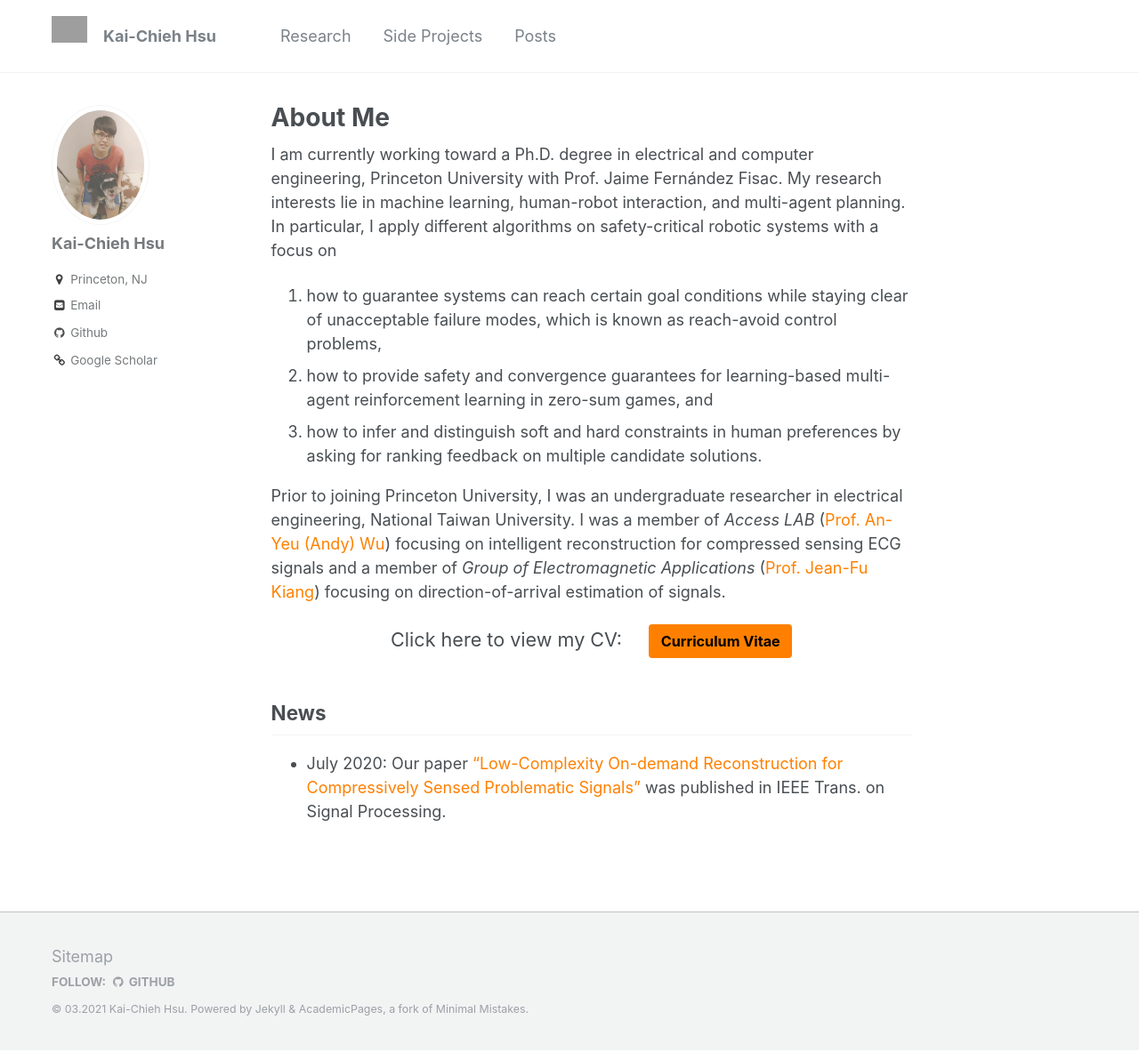
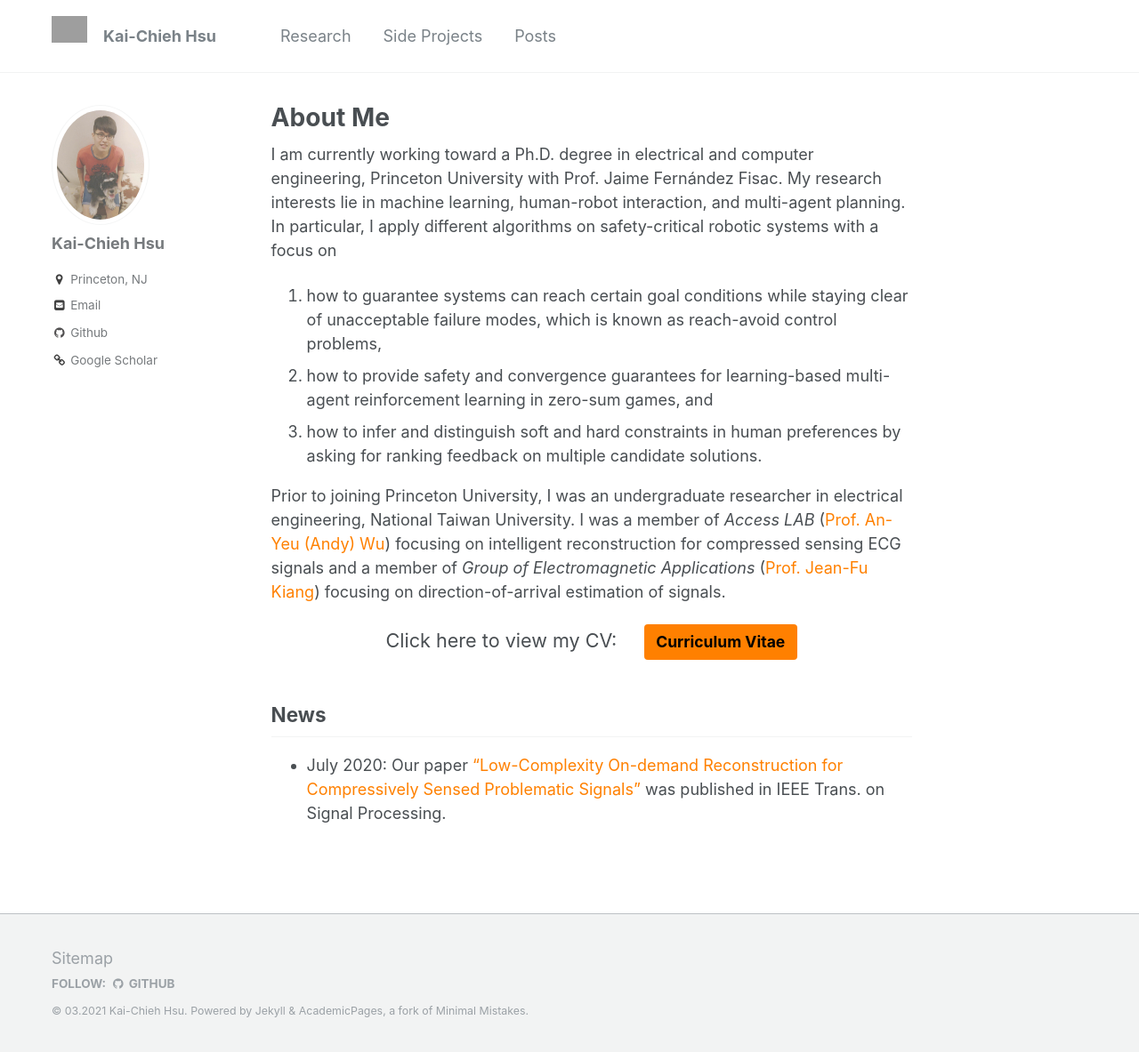
Before and after one commit to kaichiehhsu/kaichiehhsu.github.io, a Jekyll site: the page built from _pages/about.md, in a window 1280 px wide and 1183 px high. Shown: the whole window at 89% size. Built offline with Jekyll 4.4.1, drawn with Linux system fonts in a browser that asks for light colours.

Commit message:
font size

```diff
--- a/_pages/about.md
+++ b/_pages/about.md
@@ -19,7 +19,7 @@ I was a member of *Access LAB* (<a href="http://access.ee.ntu.edu.tw/" style="co
 		Click here to view my CV: &nbsp;&nbsp;&nbsp;
 	</span>
 	<a href="/files/CV.pdf" target="_blank" class="btn warning">
-		<span style="font-size: 120%;">
+		<span style="font-size: 130%;">
 			Curriculum Vitae
 		</span>
 	</a>
```
